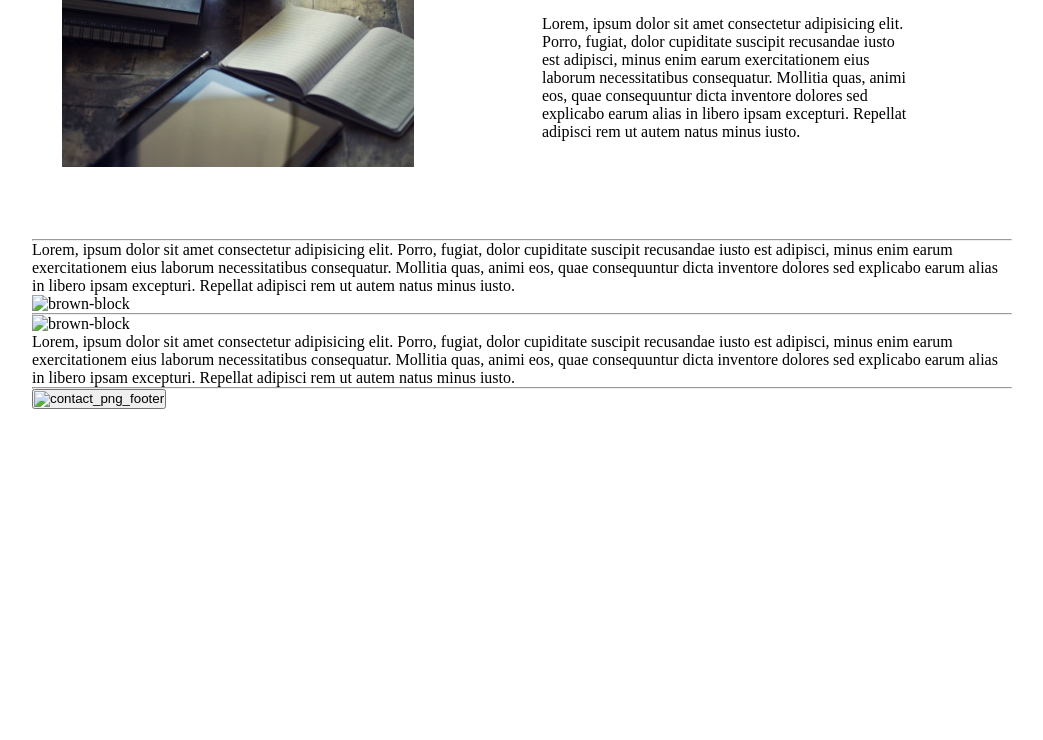
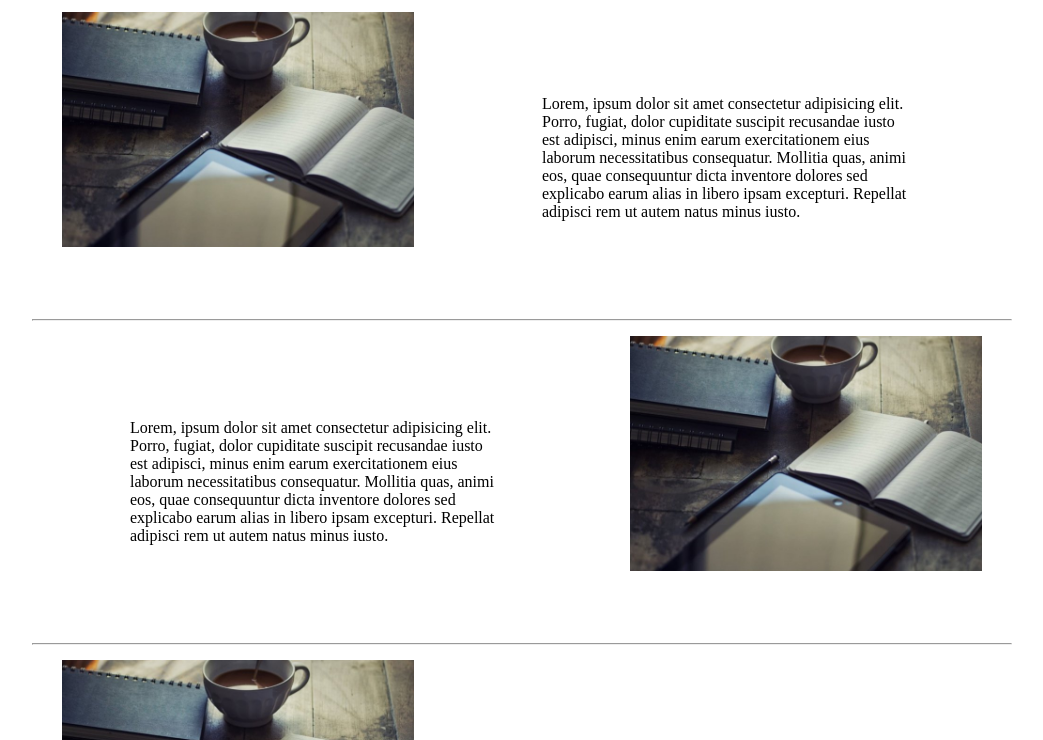
Before and after one commit to Myrza6ek/GIT-project, a plain HTML site: page index.html in a window 1280 px wide. Shown: the part 155-895 px from the top of the page, without its empty margins (118-1161 px from the left). Before the commit the page ends 800 px from the top, so only its background shows below. Drawn offline with Linux system fonts and the light colour scheme.

Commit message:
third commit

```diff
--- a/index.html
+++ b/index.html
@@ -9,6 +9,7 @@
   </head>
   <body>
     <div class="main_container">
+      <!-- header and navbar menu -->
       <div class="header">
         <header>
           <nav>
@@ -17,6 +18,7 @@
             </button>
           </nav>
         </header>
+        <!-- content -->
         <div class="logo">
           <img src="" alt="some_logo" />
         </div>
@@ -32,6 +34,7 @@
           </button>
         </div>
       </div>
+      <!-- block-1 start -->
       <div class="container__content">
         <div class="container__content_img_n_text">
           <hr />
@@ -52,8 +55,10 @@
               </p>
             </div>
           </div>
+          <!-- block 1 end -->
           <hr />
-          <div class="container__content_img-2">
+          <!-- block 2 start -->
+          <div class="container__content_2">
             <div class="container__content_text-2">
               <p class="container__content_text-2_lorem">
                 Lorem, ipsum dolor sit amet consectetur adipisicing elit. Porro,
@@ -63,13 +68,22 @@
                 inventore dolores sed explicabo earum alias in libero ipsam
                 excepturi. Repellat adipisci rem ut autem natus minus iusto.
               </p>
-              <img src="" alt="brown-block" />
             </div>
+            <img
+              class="container__content_2_img-2"
+              src="./media/what_does_a_cover_letter_look_like_3.jpg"
+              alt="brown-block"
+            />
           </div>
+          <!-- block 2 end -->
           <hr />
-
-          <div class="container__content_img-3">
-            <img src="" alt="brown-block" />
+          <!-- block 3 start -->
+          <div class="container__content_3">
+            <img
+              class="container__content_3_img-3"
+              src="./media/what_does_a_cover_letter_look_like_3.jpg"
+              alt="silver-block"
+            />
             <div class="container__content_text-3">
               <p class="container__content_text-3 _lorem">
                 Lorem, ipsum dolor sit amet consectetur adipisicing elit. Porro,
@@ -81,14 +95,21 @@
               </p>
             </div>
           </div>
+          <!-- block 3 end -->
           <hr />
         </div>
       </div>
+      <!-- footer -->
       <div class="container__footer">
         <footer>
-          <button class="footer-button">
-            <img src="" alt="contact_png_footer" />
-          </button>
+          <div class="footer">
+            <!-- <img
+              class="footer-img-background"
+              src="./media/416_116943_190919tipsforonlinesubmission_TopResume_hero.jpg"
+              alt="contact_png_footer"
+            /> -->
+            <button class="footer-button">tlelegram</button>
+          </div>
         </footer>
       </div>
     </div>
--- a/style.css
+++ b/style.css
@@ -4,6 +4,9 @@
   box-sizing: border-box;
 }
 .header {
+  background-image: url(./media/what_does_a_cover_letter_look_like_3.jpg);
+  width: 100%;
+  height: 100px;
   display: flex;
   flex-direction: row;
   justify-content: space-between;
@@ -15,6 +18,7 @@
 .container__content {
   display: flex;
 }
+/* block 1 */
 .container__content_1 {
   display: flex;
   flex-direction: row;
@@ -29,3 +33,42 @@
   /* width: 50%; */
   margin: 10%;
 }
+/* block 2 */
+.container__content_2 {
+  display: flex;
+  flex-direction: row;
+}
+.container__content_2_img-2 {
+  width: 40%;
+  height: 40%;
+  margin: 15px 10px;
+  padding: 0px 20px;
+}
+.container__content_text-2 {
+  /* width: 50%; */
+  margin: 10%;
+}
+
+/* block 3 */
+
+.container__content_3 {
+  display: flex;
+  flex-direction: row;
+}
+.container__content_3_img-3 {
+  width: 40%;
+  height: 40%;
+  margin: 15px 10px;
+  padding: 0px 20px;
+}
+.container__content_text-3 {
+  /* width: 50%; */
+  margin: 10%;
+}
+
+/* footer */
+.footer {
+  width: 100%;
+  height: 200px;
+  background-image: url(./media/416_116943_190919tipsforonlinesubmission_TopResume_hero.jpg);
+}
```
Also changed, not shown: media/416_116943_190919tipsforonlinesubmission_TopResume_hero.jpg (added).
